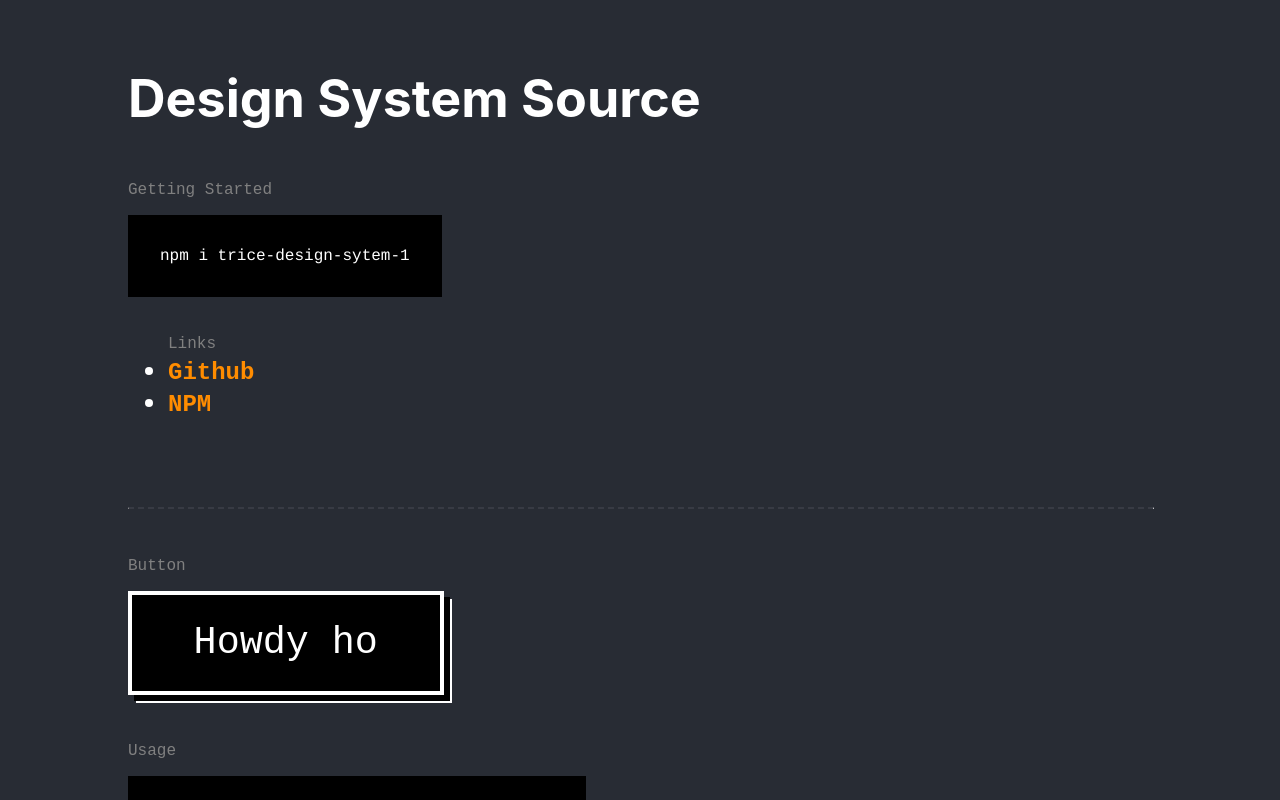
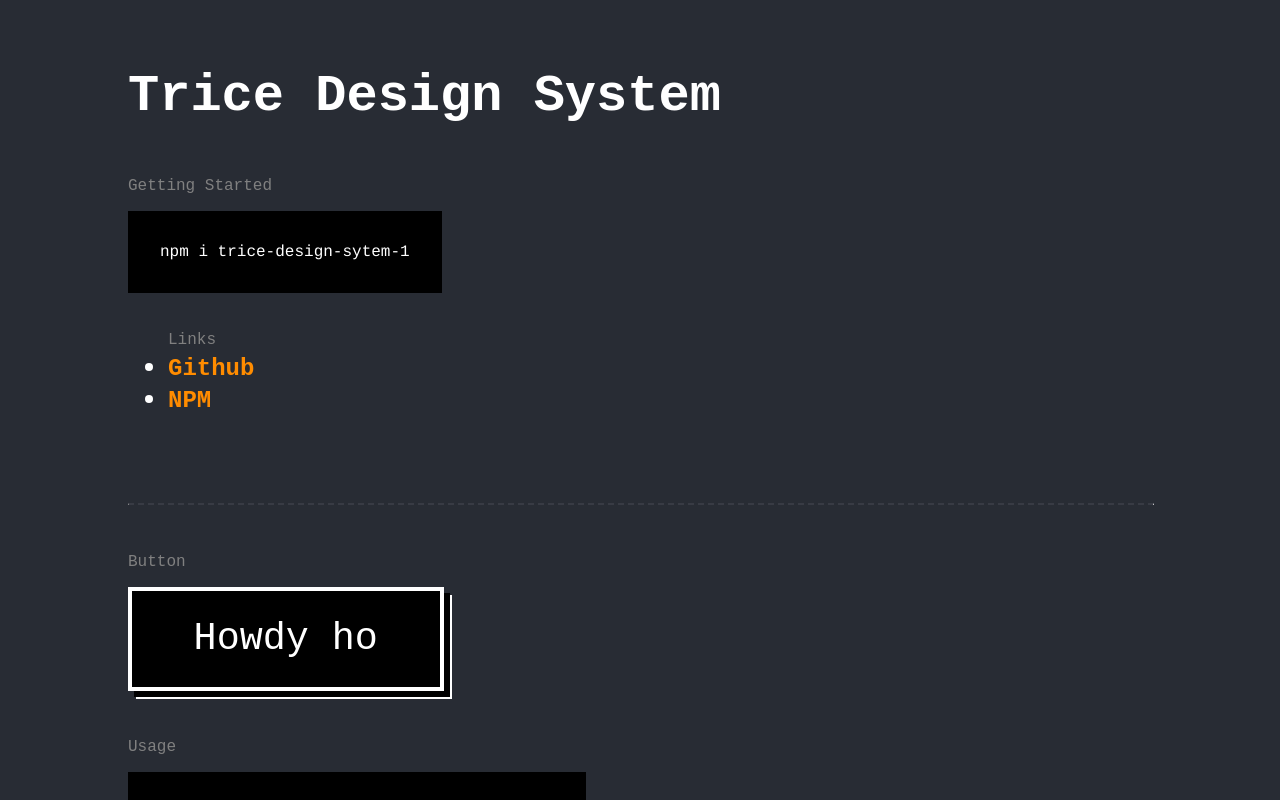
Before and after one commit to xraystyle1980/trice-design-sytem-1, a React (Create React App) app: page / in a window 1280 px wide. Shown: the top 800 px of the page. Built offline with nearby package versions, Linux system fonts and the light colour scheme.

Commit message:
Update header

```diff
--- a/src/App.css
+++ b/src/App.css
@@ -64,3 +64,7 @@ code {
 ul {
   text-align: left;
 }
+
+h1 {
+  font-family: 'Courier New', Courier, monospace;
+}
--- a/src/App.js
+++ b/src/App.js
@@ -7,7 +7,7 @@ function App() {
     <div className="App">
       <header className="App-header">
         <h1>
-          Design System Source
+          Trice Design System
         </h1>
         <label className='label-base'>Getting Started</label>
         <code>
```
